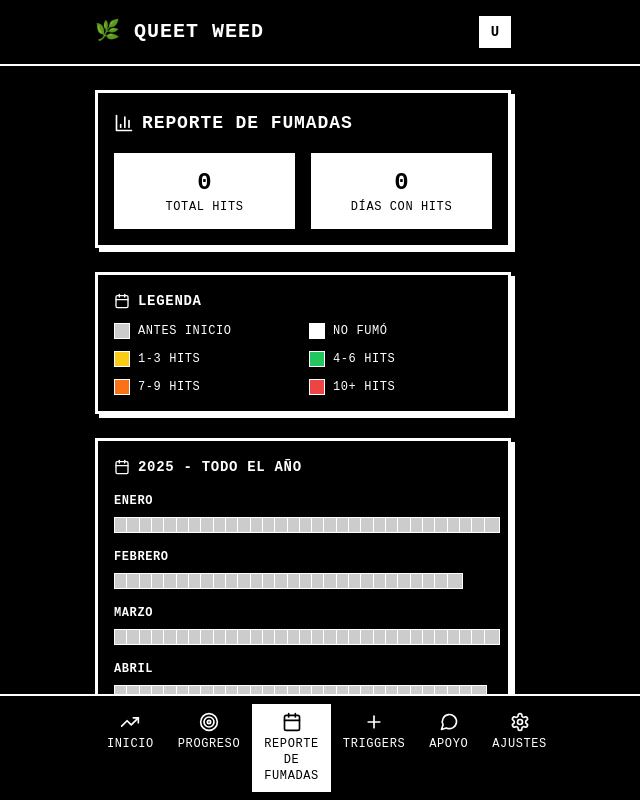
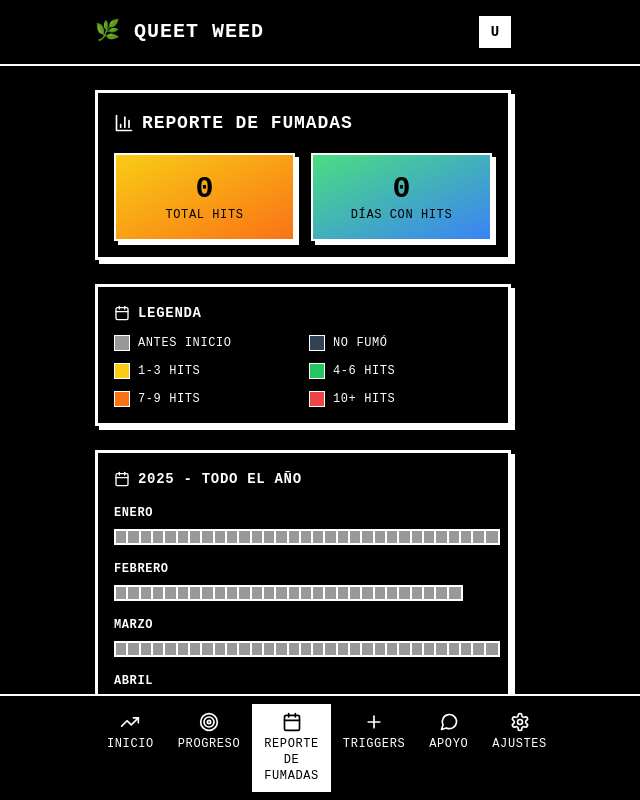
Before and after one commit to ztmarcos/queet, a Next.js app: page / in a window 1280 px wide. Both pictures are taken after a click on the button "REPORTE DE FUMADAS". Shown: the top 800 px of the page, without its empty margins (337-977 px from the left). Built offline with nearby package versions, Linux system fonts and the light colour scheme.

Commit message:
Improve heatmap design: change white days to slate-700, add gradients to stats, enhance hover effects

```diff
--- a/components/SmokingReport.tsx
+++ b/components/SmokingReport.tsx
@@ -60,9 +60,9 @@ export default function SmokingReport() {
       }
 
       // Color coding based on hits
-      let color = 'bg-white' // No smoking / No data
+      let color = 'bg-slate-700' // No smoking / No data - Darker color
       if (!isAfterStart) {
-        color = 'bg-gray-300' // Before start date
+        color = 'bg-gray-400' // Before start date - Lighter gray
       } else if (hits >= 1 && hits <= 3) {
         color = 'bg-yellow-400' // Grade 1: Yellow
       } else if (hits >= 4 && hits <= 6) {
@@ -110,12 +110,12 @@ export default function SmokingReport() {
         </h3>
 
         <div className="grid grid-cols-2 gap-4 text-center">
-          <div className="bg-white text-black p-3 border-2 border-white">
-            <div className="text-2xl font-bold font-mono">{totalHits}</div>
+          <div className="bg-gradient-to-br from-yellow-400 to-orange-500 text-black p-4 border-2 border-white shadow-brutalist">
+            <div className="text-3xl font-bold font-mono">{totalHits}</div>
             <div className="text-xs font-mono uppercase tracking-wider">TOTAL HITS</div>
           </div>
-          <div className="bg-white text-black p-3 border-2 border-white">
-            <div className="text-2xl font-bold font-mono">{daysWithHits}</div>
+          <div className="bg-gradient-to-br from-green-400 to-blue-500 text-black p-4 border-2 border-white shadow-brutalist">
+            <div className="text-3xl font-bold font-mono">{daysWithHits}</div>
             <div className="text-xs font-mono uppercase tracking-wider">DÍAS CON HITS</div>
           </div>
         </div>
@@ -135,11 +135,11 @@ export default function SmokingReport() {
 
         <div className="grid grid-cols-2 gap-3 text-xs">
           <div className="flex items-center space-x-2">
-            <div className="w-4 h-4 bg-gray-300 border border-white"></div>
+            <div className="w-4 h-4 bg-gray-400 border border-white"></div>
             <span className="font-mono uppercase tracking-wider text-white">Antes inicio</span>
           </div>
           <div className="flex items-center space-x-2">
-            <div className="w-4 h-4 bg-white border border-white"></div>
+            <div className="w-4 h-4 bg-slate-700 border border-white"></div>
             <span className="font-mono uppercase tracking-wider text-white">No fumó</span>
           </div>
           <div className="flex items-center space-x-2">
@@ -193,11 +193,11 @@ export default function SmokingReport() {
                     {monthDays.map((day, dayIndex) => (
                       <motion.div
                         key={dayIndex}
-                      whileHover={{ scale: 1.3 }}
-                      whileTap={{ scale: 0.8 }}
-                      className={`w-4 h-4 ${day.color} border border-white cursor-pointer transition-all duration-200 ${
-                        hoveredDay === day ? 'ring-2 ring-white shadow-lg' : ''
-                      } ${isSameDay(day.date, new Date()) ? 'ring-1 ring-yellow-400' : ''}`}
+                        whileHover={{ scale: 1.4, zIndex: 10 }}
+                        whileTap={{ scale: 0.9 }}
+                        className={`w-4 h-4 ${day.color} border-2 border-white cursor-pointer transition-all duration-300 shadow-sm ${
+                          hoveredDay === day ? 'ring-2 ring-yellow-400 shadow-lg scale-110' : ''
+                        } ${isSameDay(day.date, new Date()) ? 'ring-2 ring-yellow-400 animate-pulse' : ''}`}
                         onMouseEnter={() => setHoveredDay(day)}
                         onMouseLeave={() => setHoveredDay(null)}
                         onClick={() => setSelectedDay(day)}
```
Lines whose indentation alone changed are shown as unchanged.
